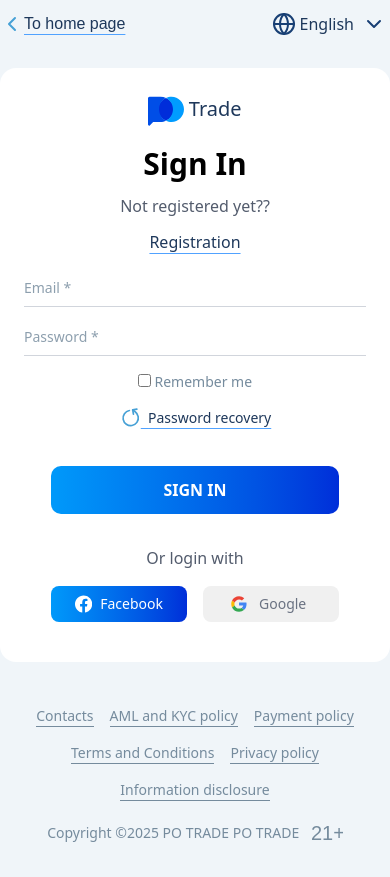
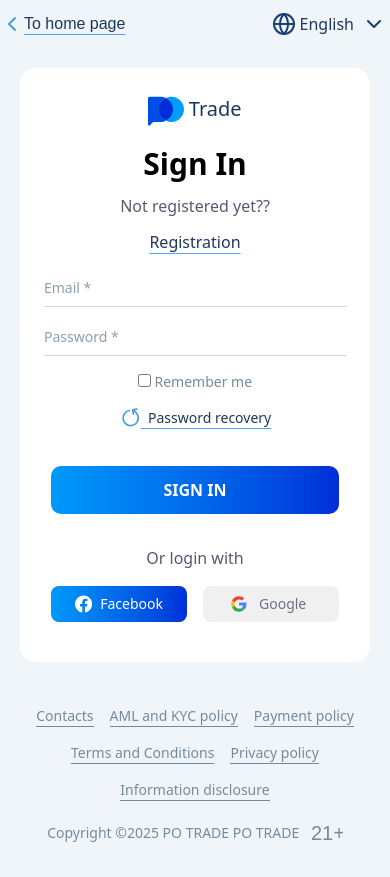
Before and after one commit to Viraj07Gurav/Multi_language_Login_page, a React (Vite) app: page / in a window 390 px wide. Built offline with nearby package versions, Linux system fonts and the light colour scheme.

Commit message:
updated ui

```diff
--- a/src/Component/Signup.jsx
+++ b/src/Component/Signup.jsx
@@ -9,7 +9,7 @@
     const{color,buttonBg,buttonTextColor}=useTheme()
 
     return (
-        <div className={`${color} bg-[#ffffff] p-4 rounded-2xl md:px-8`}>
+        <div className={`${color} bg-[#ffffff] p-4 mx-5 rounded-2xl md:px-8 md:mx-0`}>
             <div className='flex flex-col justify-center  items-center '>
                 <div className='flex justify-center items-center  p-0 m-0 gap-0'>
                     <svg xmlns="http://www.w3.org/2000/svg" xml:space="preserve" fill-rule="evenodd" stroke-linejoin="round" stroke-miterlimit="2" class="po-logo po-logo-color" clip-rule="evenodd" viewBox="0 0 90 55" width="30%" height="50" >
```
